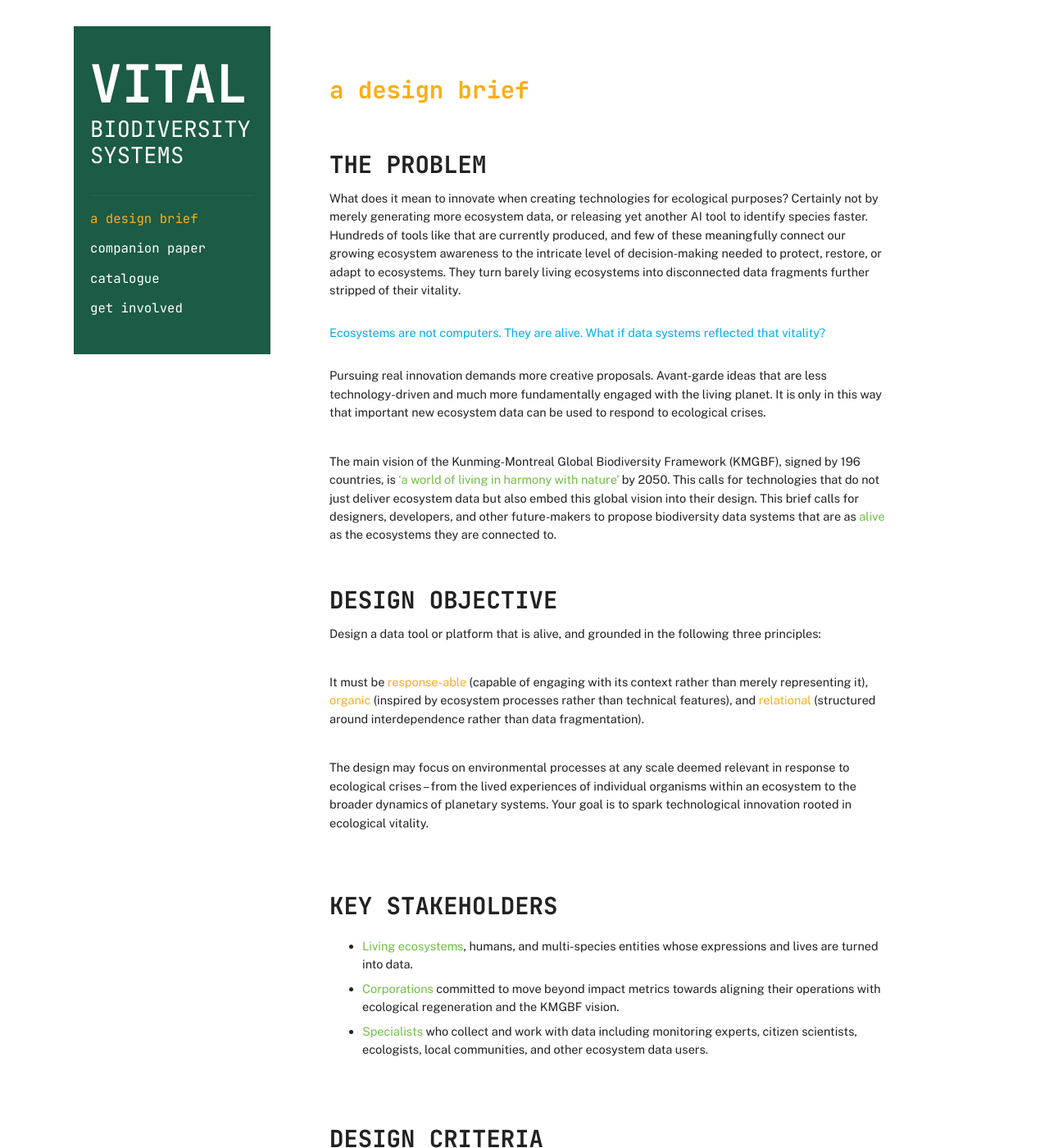
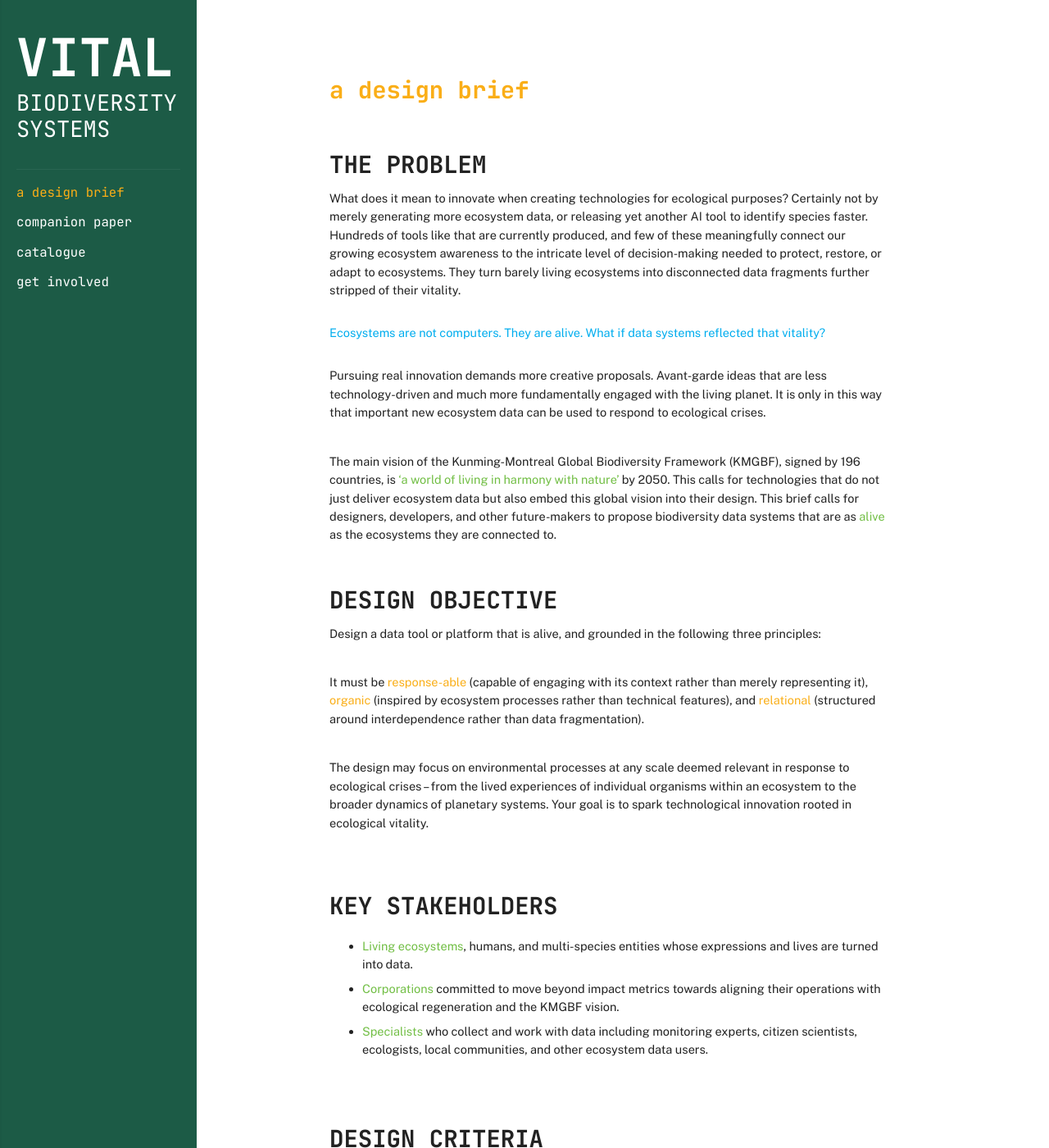
Before and after one commit to vitalbiodiversity/vitalbiodiversity.github.io, a Jekyll site: the page built from index.md, in a window 1280 px wide and 1400 px high. Shown: the whole window at 82% size. Built offline with Jekyll 4.4.1, drawn with Linux system fonts in a browser that asks for light colours.

Commit message:
Update style.css

```diff
--- a/assets/css/style.css
+++ b/assets/css/style.css
@@ -37,7 +37,7 @@ body {
   /*min-height: calc(100vh - 0px); */
   background: transparent;
   gap: 2rem;
-  align-items: stretch;
+  align-items: flex-start;
 }
 
 html, body, .page-outer, .site-wrapper {
@@ -55,9 +55,11 @@ html, body, .page-outer, .site-wrapper {
   display: flex;
   flex-direction: column;
   gap: 1rem;
-  position: relative; /* instead of sticky */
-  height: auto;       /* allow full page height */
-  border-radius: 0px;
+  position: fixed;         /* ← this makes it stay in place */
+  top: 0;
+  left: 0;
+  height: 100vh;           /* full viewport height */
+  overflow-y: auto;        /* scroll internally if menu ever overflows */
   font-family: 'JetBrains Mono', monospace;
 }
 
@@ -150,7 +152,7 @@ html, body, .page-outer, .site-wrapper {
   flex: 1 1 auto;
   max-width: var(--content-max-width);
   padding: 2.5rem;
-  margin: 0;
+  margin-left: calc(var(--sidebar-width) + 2rem); /* offset to right */
   background: #fff;
   border-radius: 6px;
 }
@@ -181,12 +183,15 @@ code, pre { font-family: 'JetBrains Mono', monospace; }
   .sidebar {
     position: relative;
     top: 0;
+    left: 0;
     height: auto;
     width: 100%;
     flex: 0 0 auto;
+    overflow: visible;
     border-radius: 6px;
   }
   .main-content {
+    margin-left: 0;
     height: auto;
     overflow: visible;
     max-width: 100%;
```
